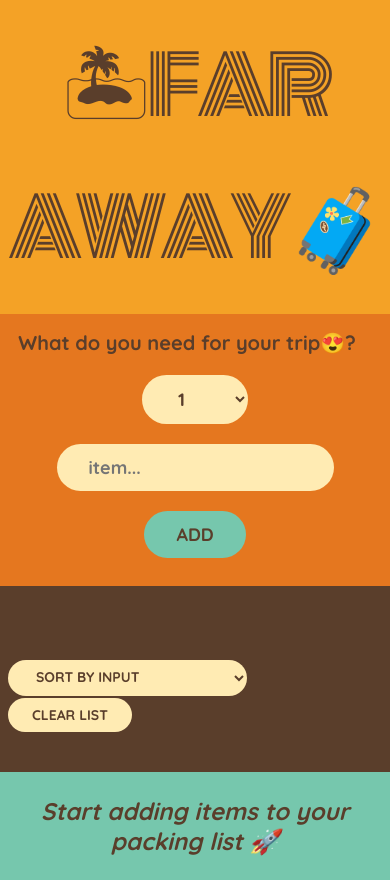
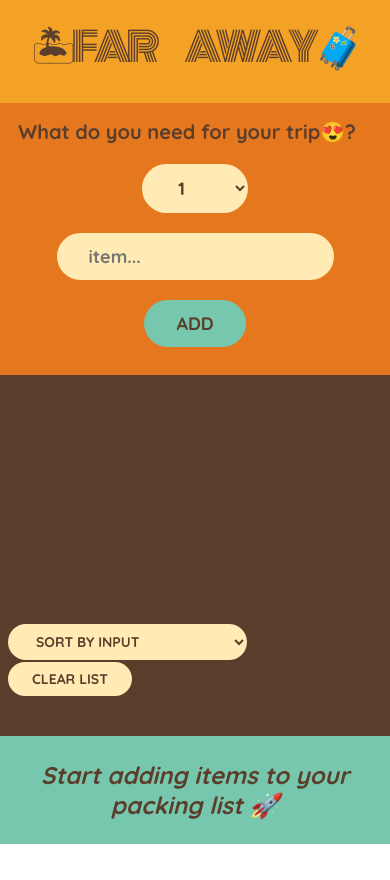
Before and after one commit to thegirlcoderr/travel-list, a React app: page / in a window 390 px wide. After the commit the page ends 844 px from the top, so only its background shows below. Built offline with nearby package versions, Linux system fonts and the light colour scheme.

```diff
--- a/src/index.css
+++ b/src/index.css
@@ -136,7 +136,10 @@
     flex-direction: column;
     padding: 1.6rem 0;
   }
-
+  h1 {
+    font-size: 4rem;
+    padding: 1.6rem 0;
+  }
   .add-form > * {
     margin-bottom: 1.2rem;
   }
```
